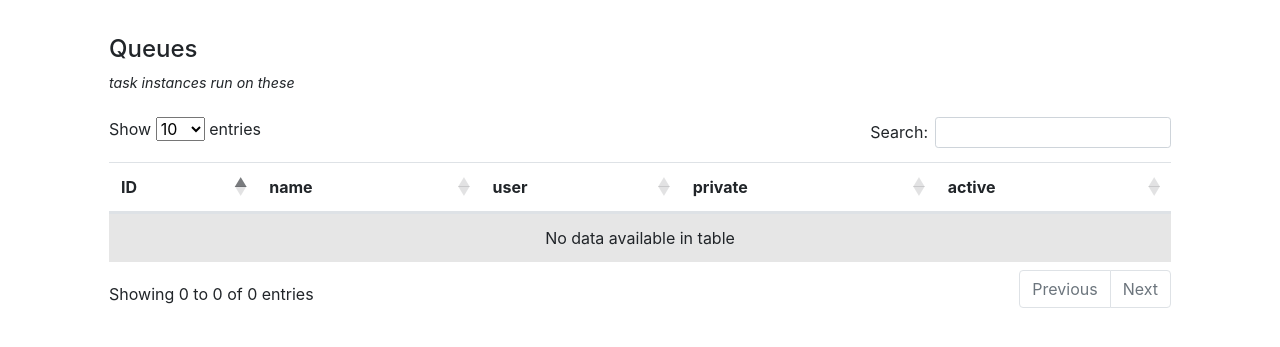
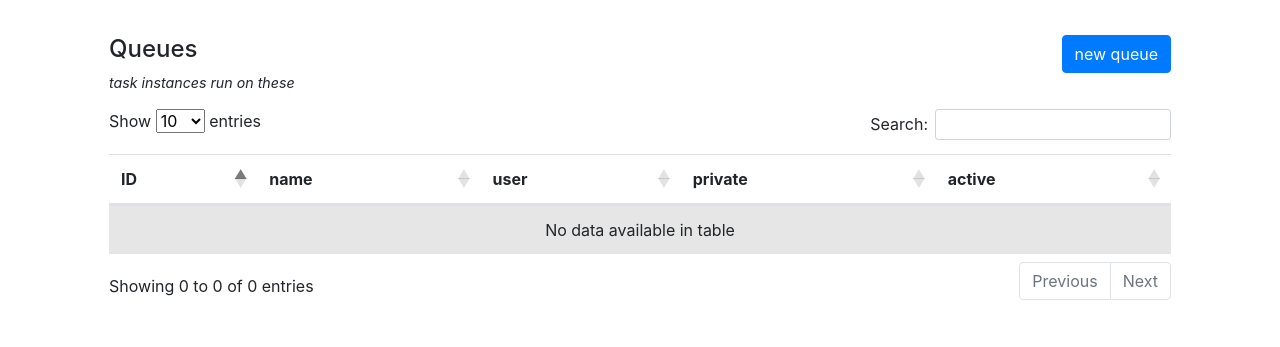
Before and after one commit to saltant-org/saltant, a Django app: template frontend/templates/frontend/queue_list.html in a window 1280 px wide. Shown: the part 56-403 px from the top of the page. Run offline with Django 3.2, Linux system fonts and the light colour scheme; the template is opened without the code that fills it, so the values that code supplies are empty; some libraries are stand-ins or nearby versions.

Commit message:
Add a creation page for task queues
Still need to redirect this to the yet-to-be-created queue detail page.

```diff
--- a/frontend/static/frontend/css/style.css
+++ b/frontend/static/frontend/css/style.css
@@ -1,5 +1,10 @@
 body {
 	padding-top: 5rem;
+}
+
+.small-italic-text {
+	font-size: 89%;
+	font-style: italic;
 }
 
 .main-content-box {
@@ -11,7 +16,14 @@ body {
 	}
 }
 
-.small-italic-text {
-	font-size: 89%;
-	font-style: italic;
+.model-list-name-container {
+	display: flex;
+	justify-content: space-between;
+	margin-bottom: 1em;
 }
+
+/* Bootstrap overrides */
+
+input[type=checkbox].form-control {
+	width: 4%;
+}
--- /dev/null
+++ b/frontend/templates/frontend/queue_create.html
@@ -0,0 +1,5 @@
+{% extends "frontend/base_form.html" %}
+
+{% block subtitle %} - create queue{% endblock %}
+
+{% block formtitle %}Queue create{% endblock %}
--- a/frontend/templates/frontend/queue_list.html
+++ b/frontend/templates/frontend/queue_list.html
@@ -3,10 +3,18 @@
 {% block subtitle %} - queues{% endblock %}
 
 {% block content %}
-	<h4>Queues</h4>
+	<div class="model-list-name-container">
+		<div>
+			<h4>Queues</h4>
 
-	<div class="small-italic-text" style="margin-bottom: 1.69em;">
-		task instances run on these
+			<div class="small-italic-text">
+				task instances run on these
+			</div>
+		</div>
+
+		<div>
+			<a class="btn btn-primary" href="{% url "queue-create" %}" role="button">new queue</a>
+		</div>
 	</div>
 
 	<table id="queue-table" class="table table-striped">
```
Also changed, not shown: frontend/templates/frontend/base_form.html (added, +14 -0 lines), frontend/urls.py (+7 -0 lines), frontend/views.py (+20 -1 lines).
